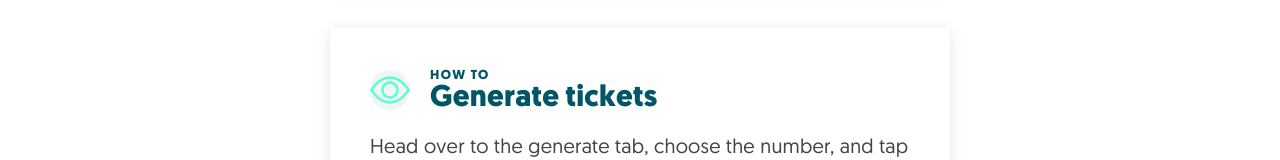
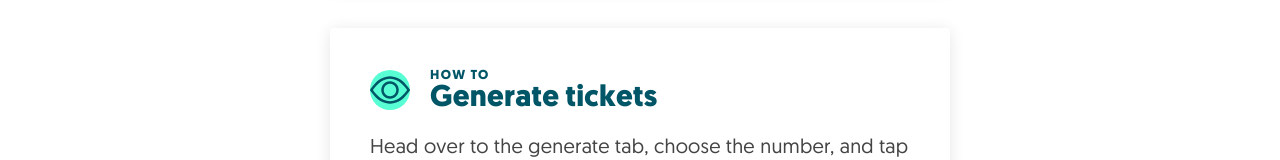
Before and after one commit to mikemattner/numbers, a Vue app: page / in a window 1280 px wide. Shown: the part 404-564 px from the top of the page. Built offline with nearby package versions, Linux system fonts and the light colour scheme.

Commit message:
Updating icon for left aligned card view.

```diff
--- a/src/views/Home.vue
+++ b/src/views/Home.vue
@@ -95,7 +95,7 @@ export default {
 
         .illustrated {
             border-radius: 50%;
-            background-color: #f3f3f3;
+            background-color: $electricGreen;
             line-height: 40px;
             height: 40px;
             width: 40px;
@@ -106,6 +106,7 @@ export default {
                 font-size: 2rem;
                 line-height: 40px;
                 text-align:center;
+                color: $dark-blueGreen;
             }
         }
     }
```
